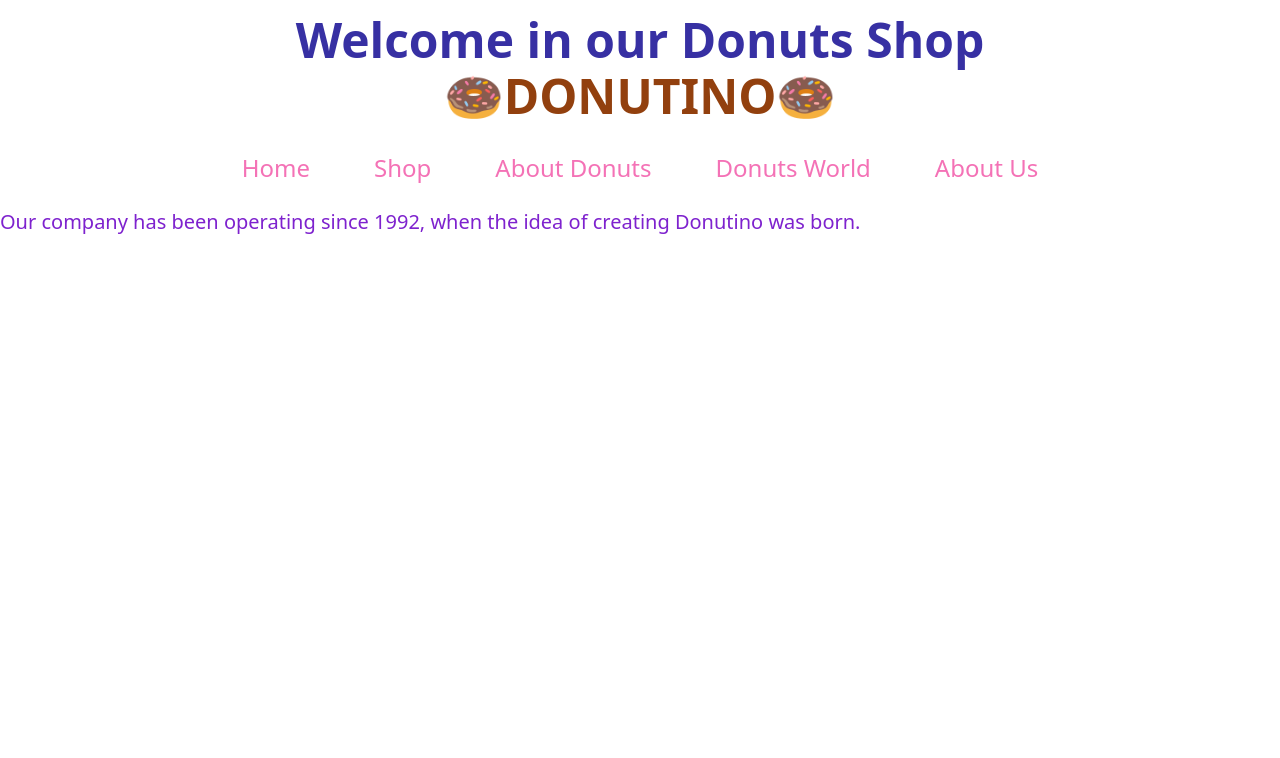
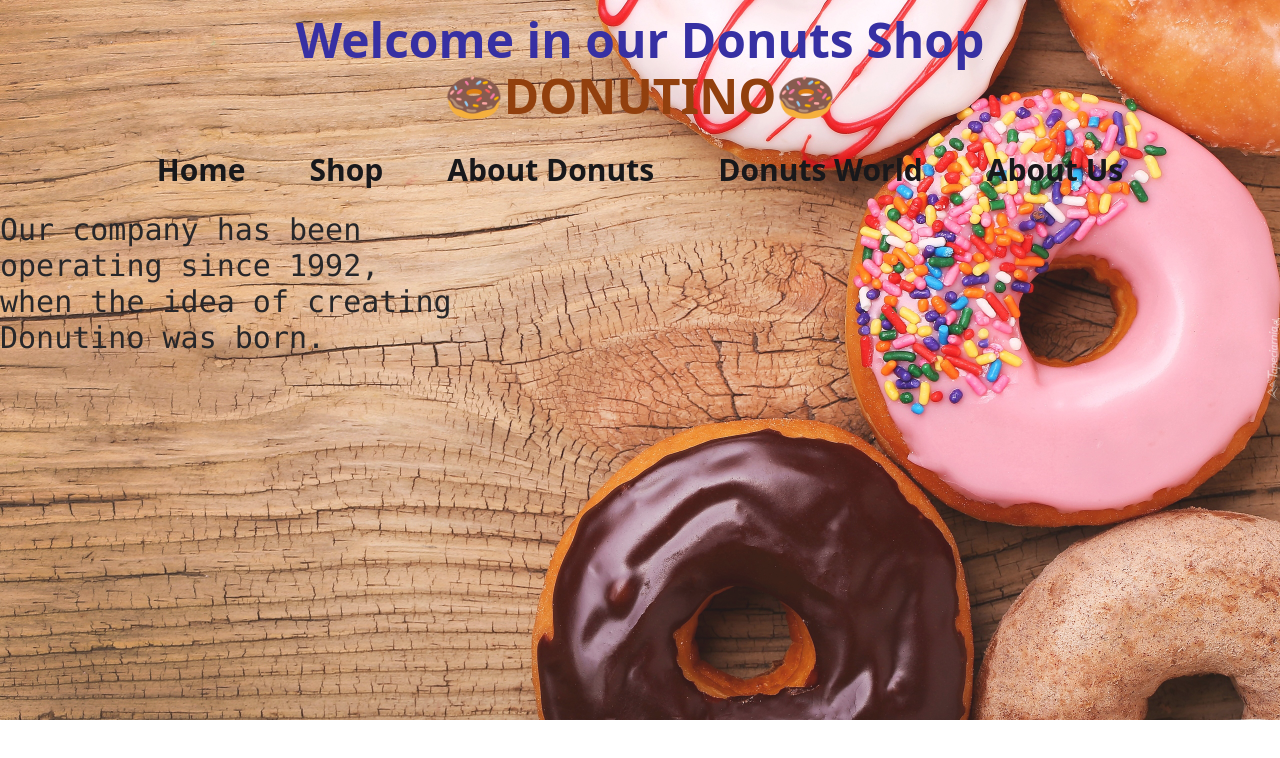
Before and after one commit to DominoxB/donutshop, a Vue app: page / in a window 1280 px wide. Shown: the top 758 px of the page. Built offline with nearby package versions, Linux system fonts and the light colour scheme.

Commit message:
add wallpaper

```diff
--- a/src/App.vue
+++ b/src/App.vue
@@ -1,6 +1,8 @@
 <template>
+  <!-- <img src="img/tapeta-donuty.jpg" alt="tapeta"> -->
+  <img :src="require('@/img/tapeta-donuty.jpg')" class="z-0 absolute opacity-90">
   <Navbar></Navbar>
-  <router-view></router-view>
+  <router-view class="text-3xl text-zinc-800 font-mono z-10 relative "></router-view>
   <!-- <router-link to="/DonutShop"></router-link> -->
 </template>
 
--- a/src/components/atoms/CustomLink.vue
+++ b/src/components/atoms/CustomLink.vue
@@ -1,7 +1,7 @@
 <template>
   <router-link
     :to="url"
-    class="text-pink-400 text-2xl"
+    class="text-zinc-900 font-bold text-3xl"
     >{{ name }}</router-link
   >
 </template>
--- a/src/components/molecules/Navbar.vue
+++ b/src/components/molecules/Navbar.vue
@@ -1,5 +1,5 @@
 <template>
-  <div class="w-screen p-4 pb-6">
+  <div class="w-screen p-4 pb-6 z-10 relative">
     <h1 class="pb-8 text-5xl text-center font-bold text-indigo-800">
       Welcome in our Donuts Shop
       <h1 class="text-amber-800 pt-2">🍩DONUTINO🍩</h1>
--- a/src/views/Home.vue
+++ b/src/views/Home.vue
@@ -1,5 +1,5 @@
 <template>
-    <p class="text-xl text-purple-700">Our company has been operating since 1992, when the idea of creating Donutino was born.</p>
+    <p>Our company has been<br>operating since 1992,<br>when the idea of creating<br>Donutino was born.</p>
 </template>
 
 <script>
```
